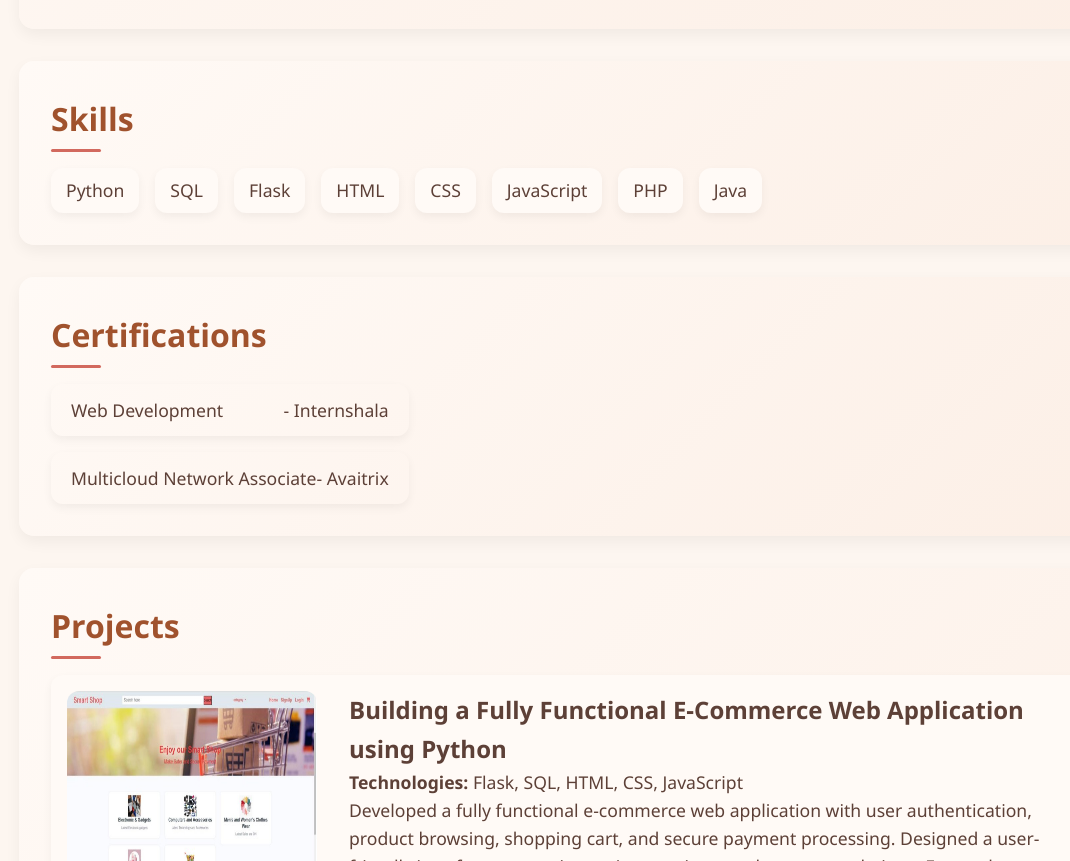
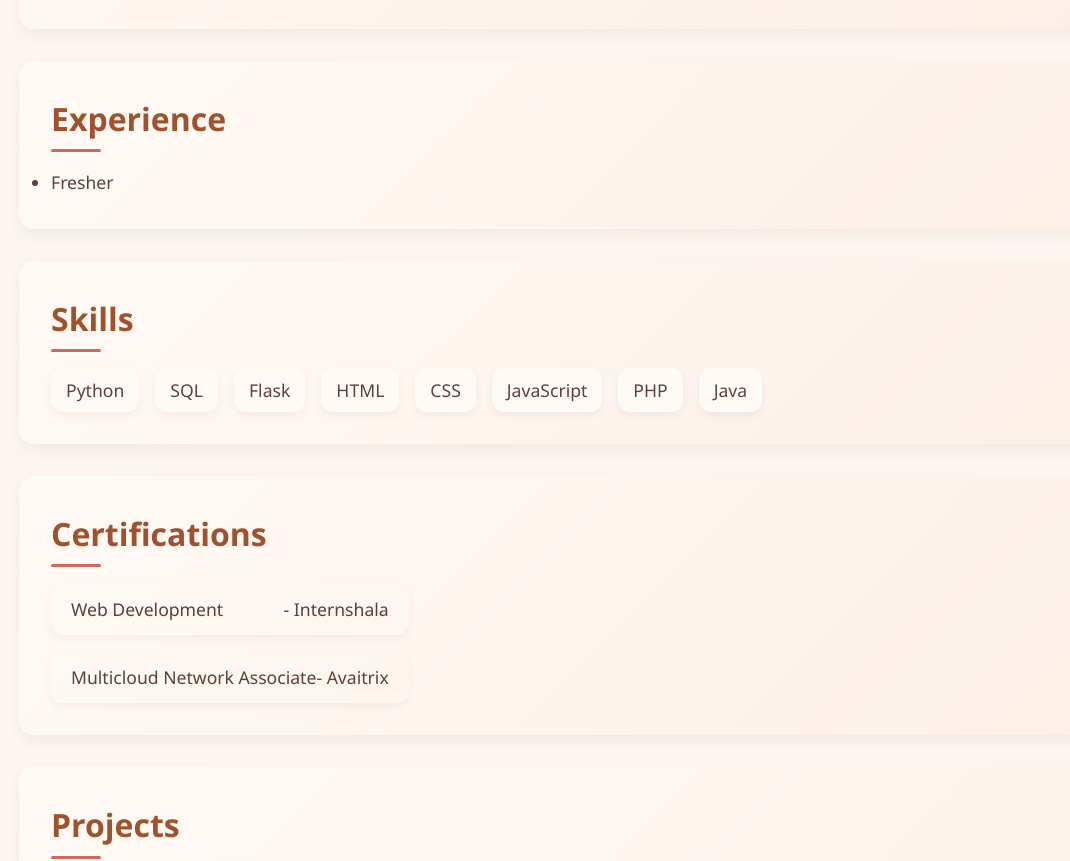
Before and after one commit to M-Sai-Meghana/Portfolio, a plain HTML site: page index.html in a window 1280 px wide. Shown: the part 1681-2542 px from the top of the page, without its empty margins (71-1141 px from the left). Drawn offline with Linux system fonts and the light colour scheme.

Commit message:
Update index.html

```diff
--- a/index.html
+++ b/index.html
@@ -93,7 +93,22 @@
       </ul>
     </div>
   </section>
-
+<!-- Experience -->
+  <section id="experience" class="section">
+    <div class="text">
+      <h2>Experience</h2>
+      <ul class="experience-list">
+        <li> Fresher</li>
+         <!--<li>
+        <h3>Web Development Intern</h3>
+        <p><strong>Company:</strong> ABC Tech Solutions</p>
+        <p><strong>Duration:</strong> June 2023 – August 2023</p>
+        <p><strong>Role:</strong> Assisted in building responsive websites and optimizing backend SQL queries.</p>
+        <p><strong>Skills:</strong> HTML, CSS, JavaScript, SQL, PHP</p>
+      </li>-->
+      </ul>
+    </div>
+  </section>
   <!-- Skills -->
   <section id="skills" class="section">
     <div class="text">
```
